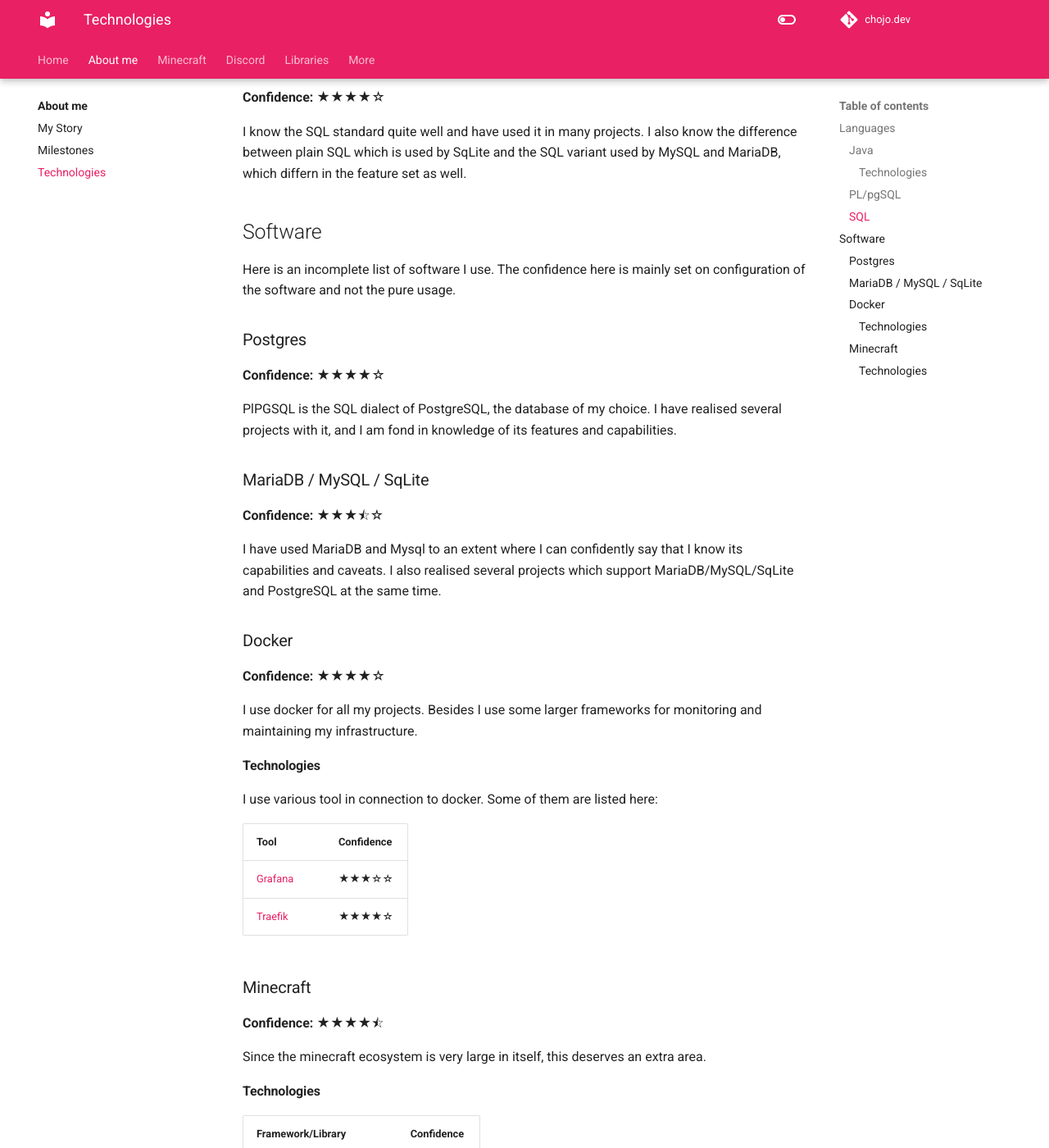
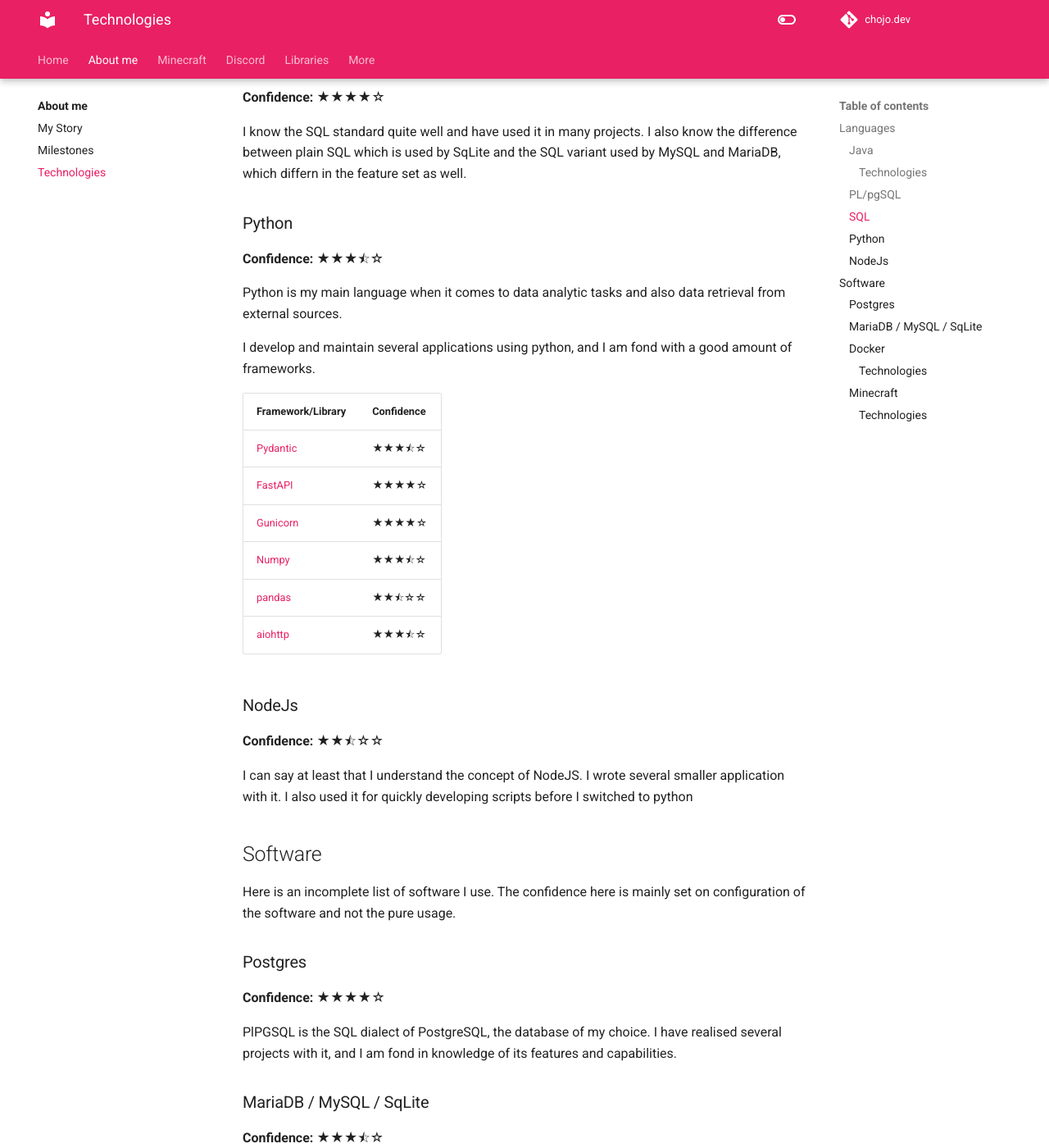
Before and after one commit to rainbowdashlabs/chojodev, an MkDocs documentation site: the page built from docs/about_me/technologies.md, in a window 1280 px wide and 1400 px high, scrolled down 1125 px. Shown: the whole window at 82% size. Built offline with MkDocs 1.6.1 and Material for MkDocs 9.7.7, drawn with Linux system fonts in a browser that asks for light colours; comment, search, counter and statistics services are not loaded.

Commit message:
Add more technologies

```diff
--- a/docs/about_me/technologies.md
+++ b/docs/about_me/technologies.md
@@ -45,6 +45,31 @@
 
 I know the SQL standard quite well and have used it in many projects.
 I also know the difference between plain SQL which is used by SqLite and the SQL variant used by MySQL and MariaDB, which differn in the feature set as well.
+
+### Python
+
+**Confidence:** ★★★⯪☆
+
+Python is my main language when it comes to data analytic tasks and also data retrieval from external sources.
+
+I develop and maintain several applications using python, and I am fond with a good amount of frameworks.
+
+| Framework/Library                              | Confidence |
+|------------------------------------------------|------------|
+| [Pydantic](https://docs.pydantic.dev/latest/)  | ★★★⯪☆      |
+| [FastAPI](https://fastapi.tiangolo.com/)       | ★★★★☆      |
+| [Gunicorn](https://gunicorn.org/)              | ★★★★☆      |
+| [Numpy](https://numpy.org/)                    | ★★★⯪☆      |
+| [pandas](https://pandas.pydata.org/)           | ★★⯪☆☆      |
+| [aiohttp](https://docs.aiohttp.org/en/stable/) | ★★★⯪☆      |
+
+### NodeJs
+
+**Confidence:** ★★⯪☆☆
+
+I can say at least that I understand the concept of NodeJS.
+I wrote several smaller application with it.
+I also used it for quickly developing scripts before I switched to python
 
 ## Software
 
```
